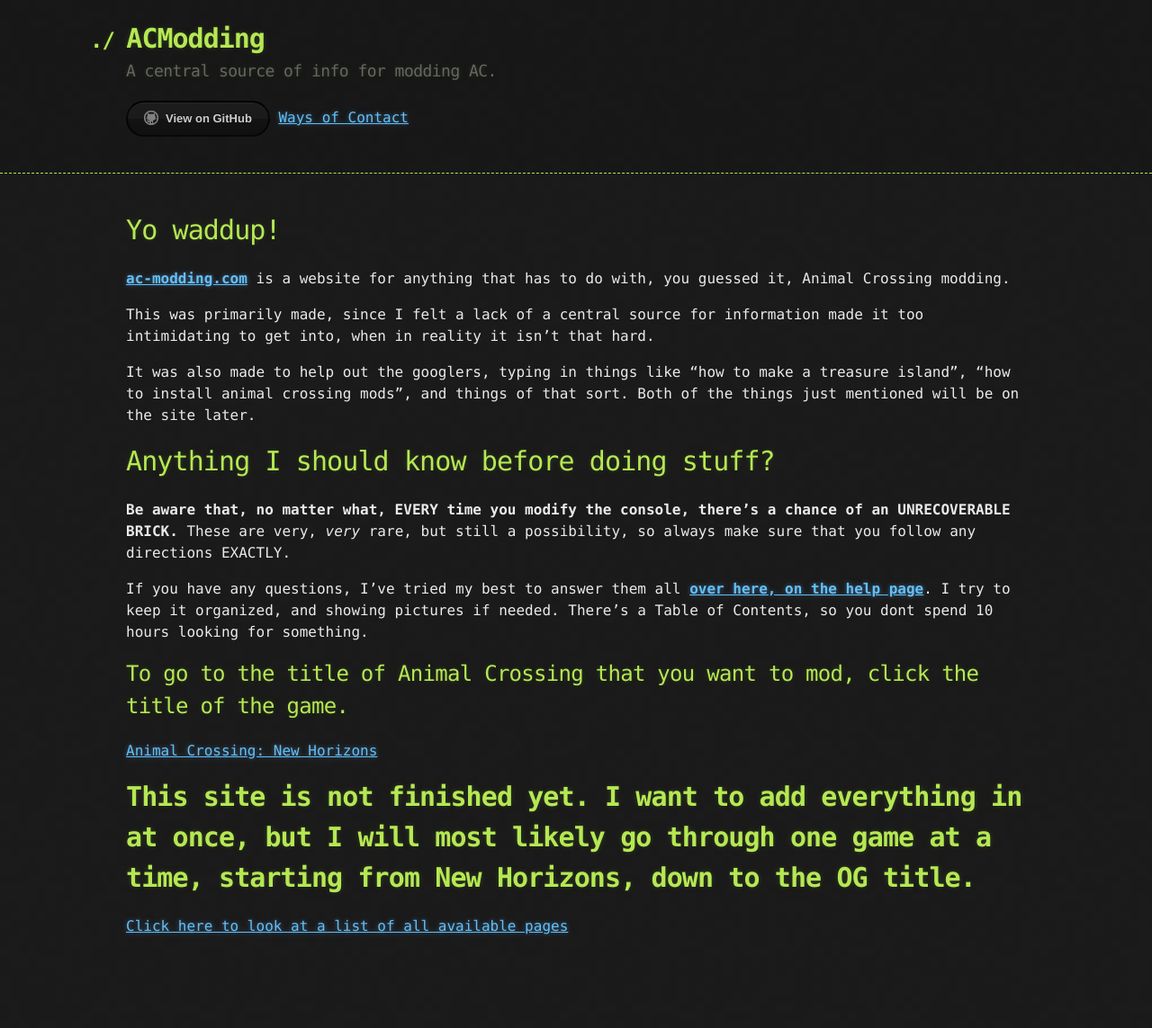
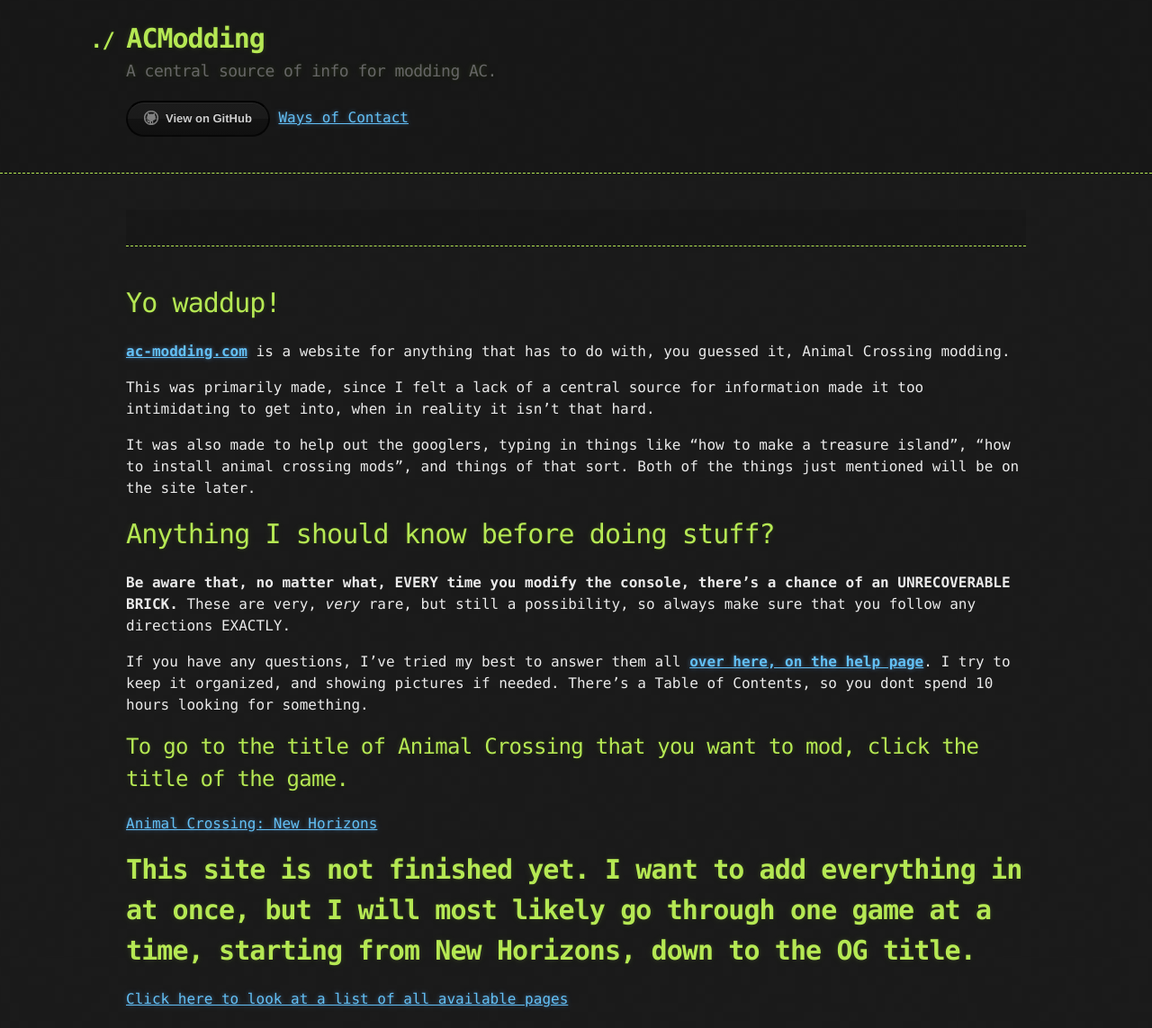
Before and after one commit to inconsistent-dg/AC-Modding, a Jekyll site: the page built from index.md, in a window 1280 px wide. Shown: the whole page at 90% size. Built offline with Jekyll 4.4.1, drawn with Linux system fonts in a browser that asks for light colours; before the commit the page ends 1062 px from its top, so only the background shows below that.

Commit message:
Update index.md

```diff
--- a/index.md
+++ b/index.md
@@ -2,9 +2,9 @@
 layout: default
 ---
 
-<head>
+<header>
   <title>Main Page</title>
-</head>
+</header>
 
 # Yo waddup!
 [**ac-modding.com**](https://ac-modding.com/) is a website for anything that has to do with, you guessed it, Animal Crossing modding.
```
